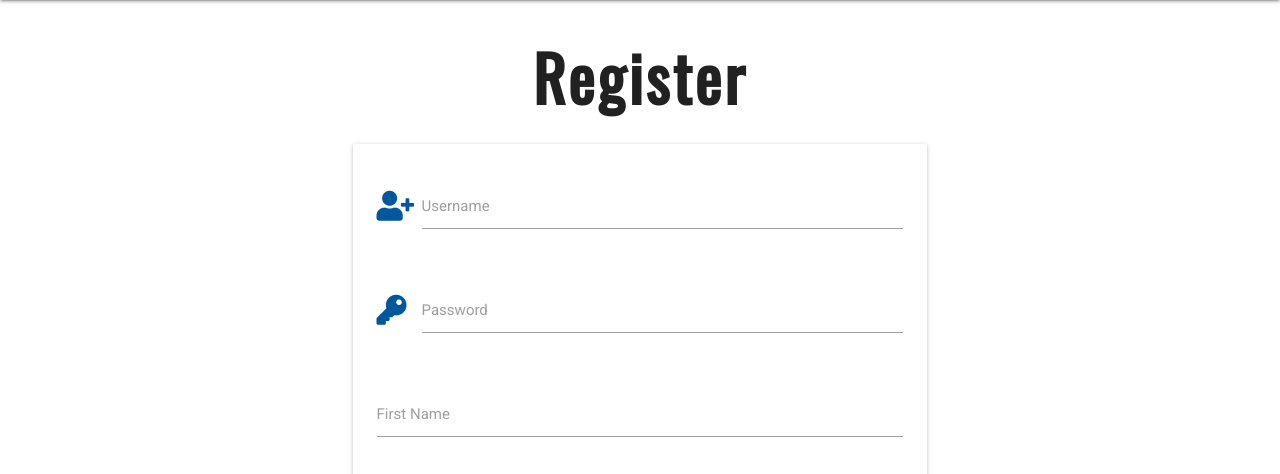
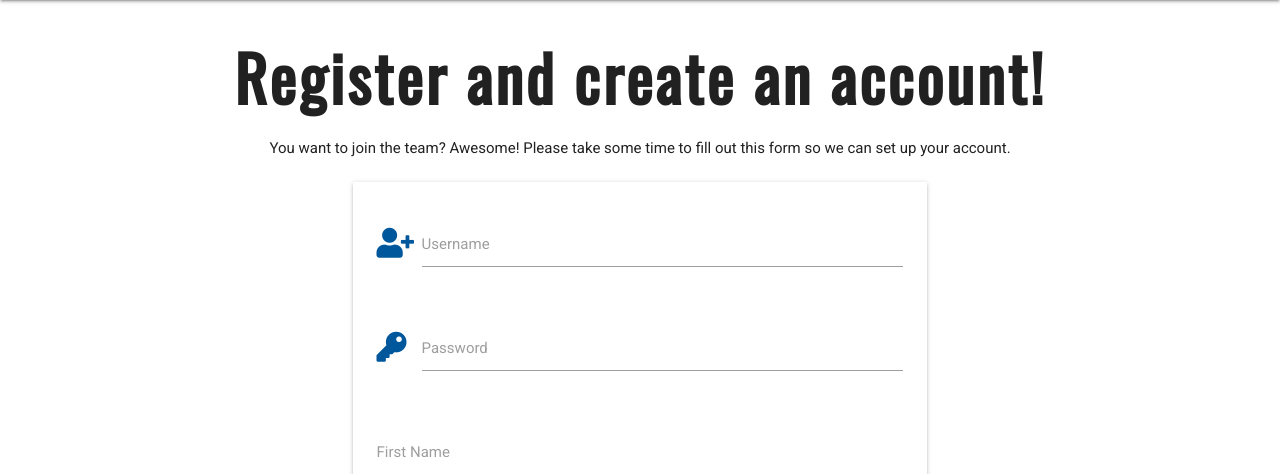
Before and after one commit to Code-Institute-Submissions/the-running-team, a Flask app: page /register in a window 1280 px wide. Shown: the part 175-649 px from the top of the page. Run offline with Flask 2, Linux system fonts and the light colour scheme; some libraries are stand-ins or nearby versions.

Commit message:
Edited heading and added some userfriendly text above the form.

```diff
--- a/templates/register.html
+++ b/templates/register.html
@@ -1,7 +1,8 @@
 {% extends "base.html" %}
 {% block content %}
 
-<h1 class="center-align">Register</h1>
+<h1 class="center-align">Register and create an account!</h1>
+<p class="center-align">You want to join the team? Awesome! Please take some time to fill out this form so we can set up your account.</p>
 <div class="row">
     <div class="col s12 m8 offset-m2">
         <div class="card-panel">
```
